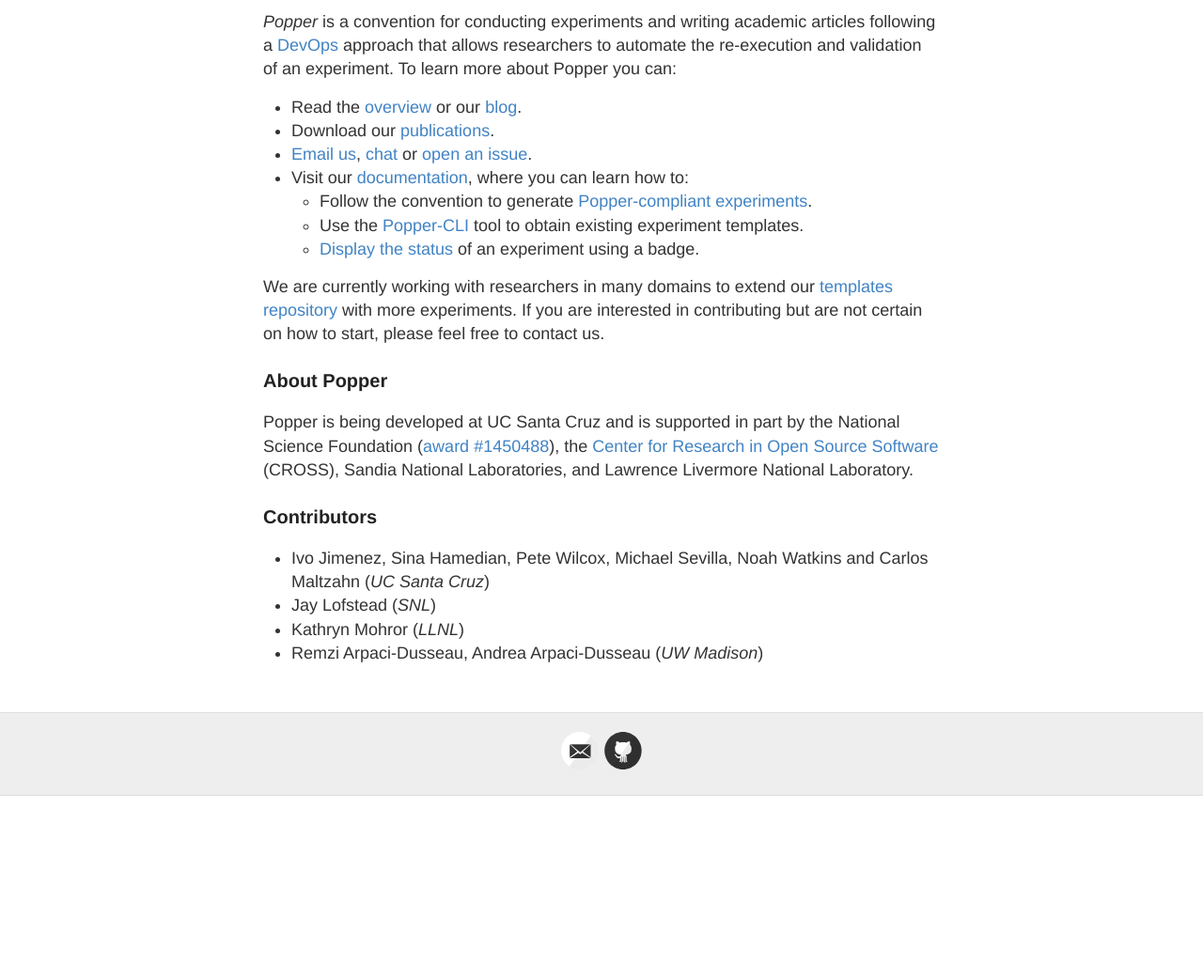
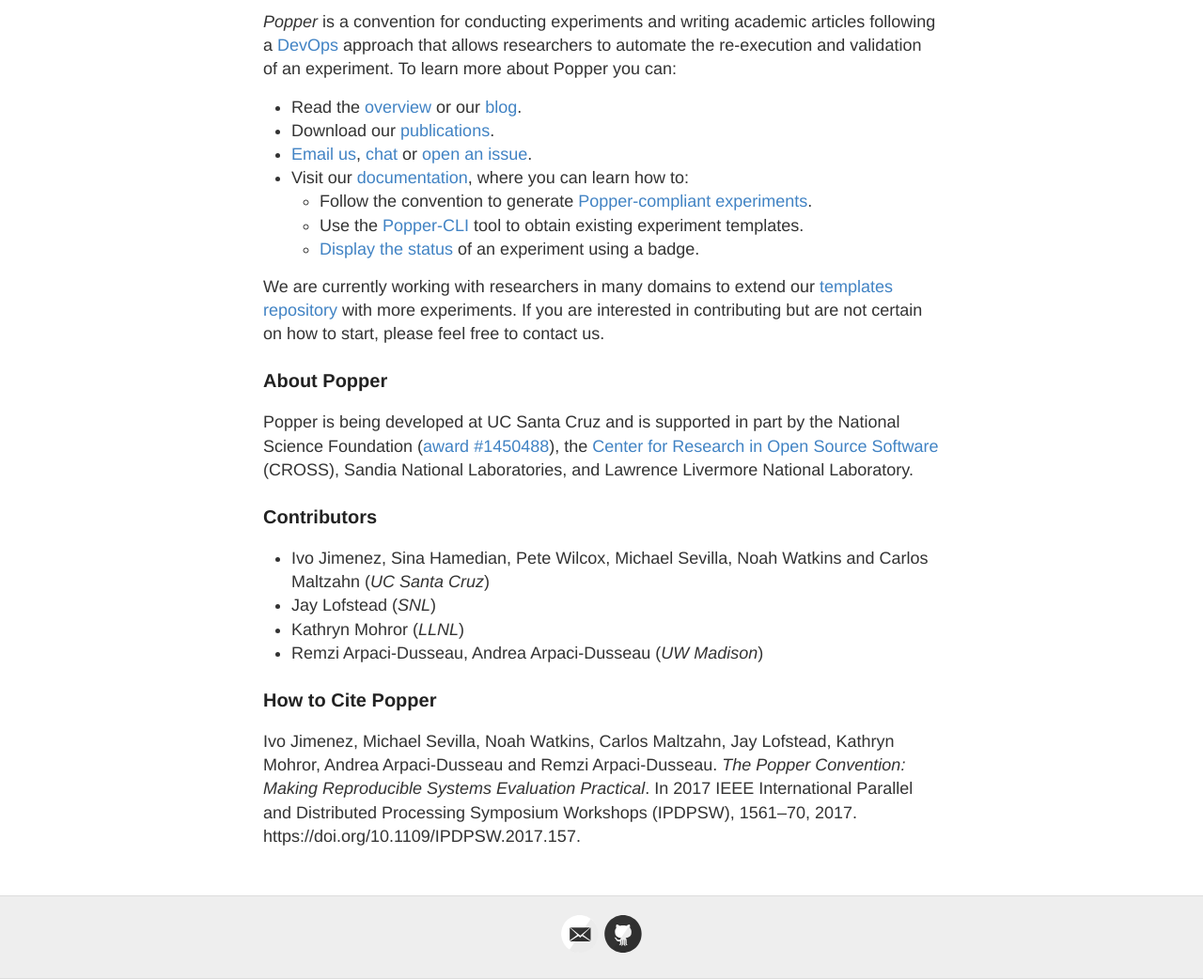
Before and after one commit to getpopper/popper, a Jekyll site: the page built from index.md, in a window 1280 px wide, cut to the strip 325-1367 px from the top of the page. Shown: the whole strip at 94% size. Built offline with Jekyll 4.4.1, drawn with Linux system fonts in a browser that asks for light colours; before the commit the page ends 1172 px from its top, so only the background shows below that.

Commit message:
Adds reppar publication and section on how to cite
fixes #177
fixes #178

```diff
--- a/index.md
+++ b/index.md
@@ -44,6 +44,15 @@
   * Kathryn Mohror (_LLNL_)
   * Remzi Arpaci-Dusseau, Andrea Arpaci-Dusseau (_UW Madison_)
 
+### How to Cite Popper
+
+Ivo Jimenez, Michael Sevilla, Noah Watkins, Carlos Maltzahn, Jay
+Lofstead, Kathryn Mohror, Andrea Arpaci-Dusseau and Remzi
+Arpaci-Dusseau. _The Popper Convention: Making Reproducible Systems
+Evaluation Practical_. In 2017 IEEE International Parallel and
+Distributed Processing Symposium Workshops (IPDPSW), 1561–70, 2017.
+https://doi.org/10.1109/IPDPSW.2017.157.
+
 [quick-start]: http://popper.readthedocs.io/en/latest/protocol/getting_started.html
 [overview]: http://popper.readthedocs.io/en/latest/protocol/intro_to_popper.html
 [from-scratch]: http://popper.readthedocs.io/en/latest/tutorial/from_scratch.html
```
Also changed, not shown: pubs.md (+8 -0 lines).
